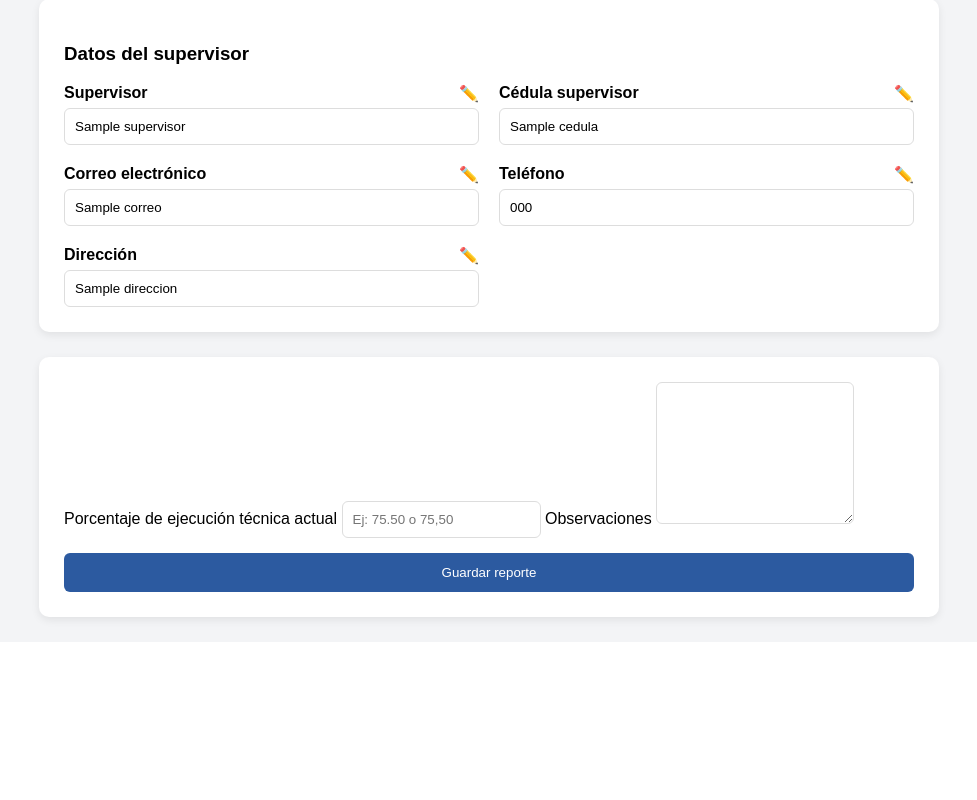
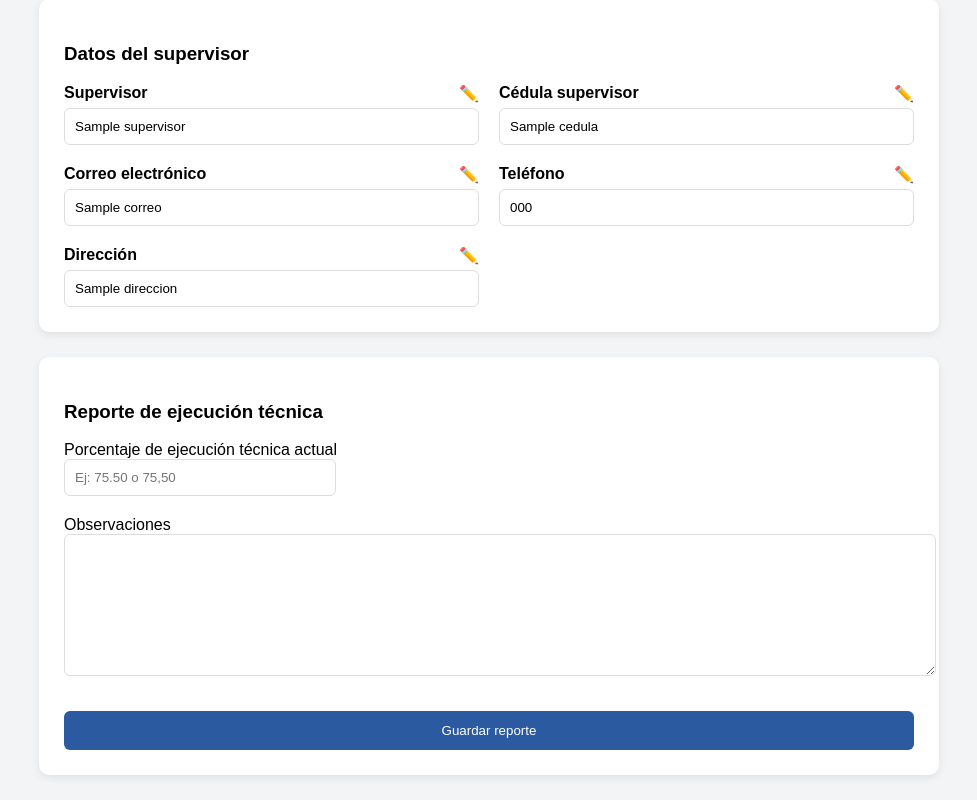
Before and after one commit to camilosarra/seguimiento-contratos, a FastAPI app: template templates/supervisor.html in a window 1280 px wide. Shown: the part 629-1429 px from the top of the page, without its empty margins (151-1128 px from the left). Before the commit the page ends 1256 px from the top, so only its background shows below. Run offline with FastAPI, Linux system fonts and the light colour scheme; the template is opened without the code that fills it: most values are stand-ins (such as "Sample title", 1, 10 or a date in 2020).

Commit message:
supervisor.html

```diff
--- a/templates/supervisor.html
+++ b/templates/supervisor.html
@@ -260,17 +260,17 @@ Avance técnico Comunicado No. 104
 
 <div class="card">
 
-<form method="post" action="/guardar">
+<form method="post" action="/guardar" style="display:flex; flex-direction:column;">
 
 <input type="hidden" name="contrato" value="{{contrato}}">
 
+<h3>Reporte de ejecución técnica</h3>
+
 <label>Porcentaje de ejecución técnica actual</label>
+<input name="porcentaje" placeholder="Ej: 75.50 o 75,50" style="max-width:250px; margin-bottom:20px;">
 
-<input name="porcentaje" placeholder="Ej: 75.50 o 75,50">
-
-<label style="margin-top:15px;">Observaciones</label>
-
-<textarea name="observaciones"></textarea>
+<label>Observaciones</label>
+<textarea name="observaciones" style="width:100%; margin-bottom:20px;"></textarea>
 
 <button>Guardar reporte</button>
 
@@ -284,4 +284,5 @@ Avance técnico Comunicado No. 104
 
 </body>
 
+
 </html>
```
